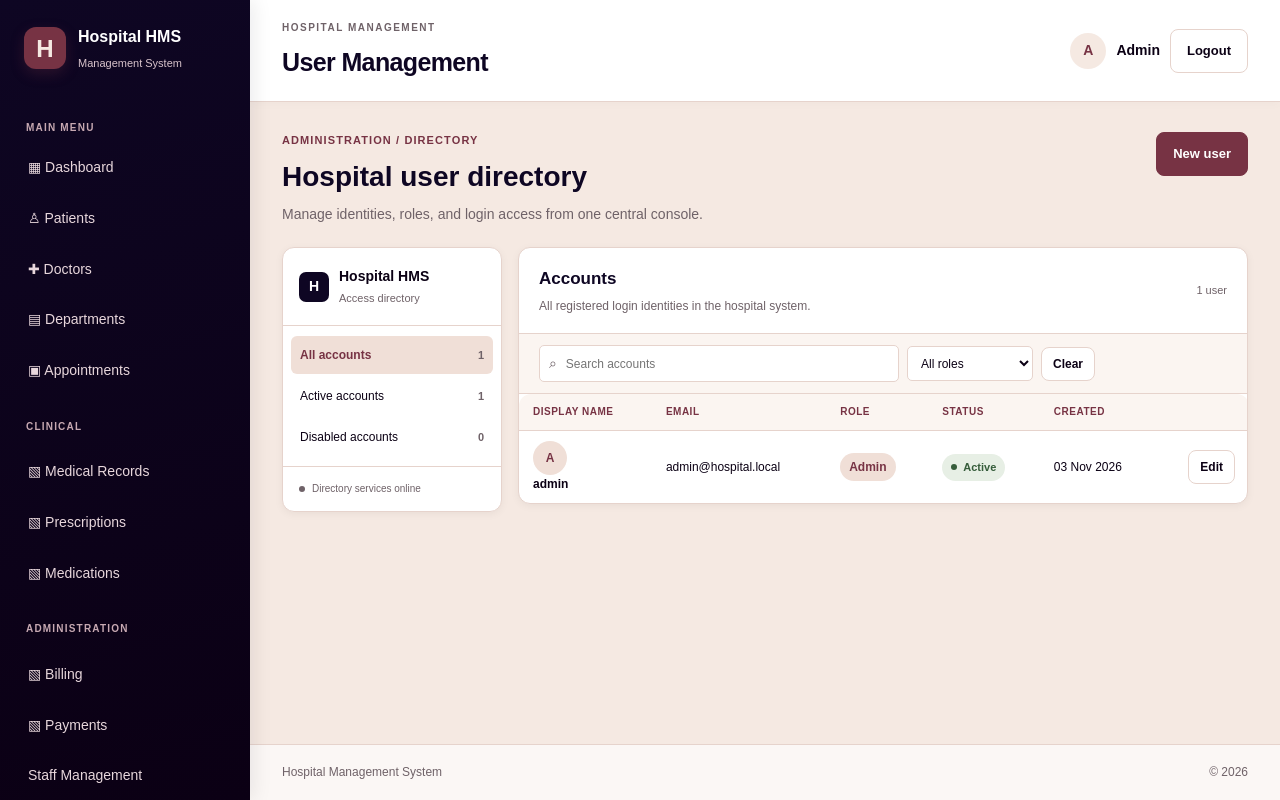
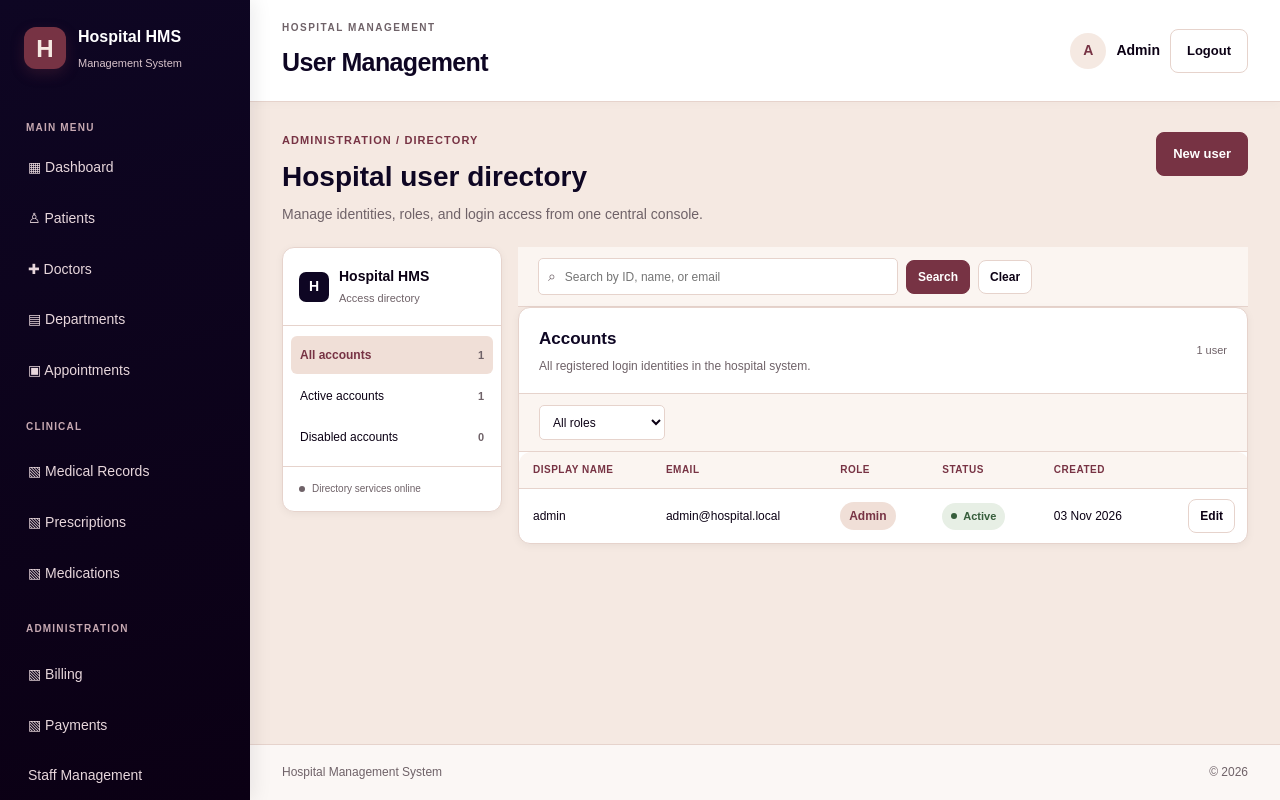
Before and after one commit to paulpromise/flask-hospital-management-system, a Flask app: page /users in a window 1280 px wide. Run offline with Flask 3, Linux system fonts and the light colour scheme; a user stored in the database is signed in.

Commit message:
Fix user management access and search
Co-authored-by: Copilot <223556219+Copilot@users.noreply.github.com>

```diff
--- a/app.py
+++ b/app.py
@@ -2387,9 +2387,14 @@ def toggle_user_status(user_id):
         return redirect(url_for("users"))
 
     user.is_active = not user.is_active
-    db.session.commit()
-    status = "activated" if user.is_active else "deactivated"
-    flash(f"User account {status} successfully.", "success")
+    try:
+        db.session.commit()
+        status = "activated" if user.is_active else "deactivated"
+        flash(f"User account {status} successfully.", "success")
+    except Exception:
+        db.session.rollback()
+        app.logger.exception("Failed to change status for user %s", user_id)
+        flash("Unable to change the user account status.", "error")
     return redirect(url_for("users"))
 
 
@@ -2398,6 +2403,7 @@ def toggle_user_status(user_id):
 @permission_required("system:manage")
 def users():
     directory_view = request.args.get("view", "all")
+    search_term = request.args.get("q", "").strip().lower()
     if directory_view not in {"all", "active", "disabled", "pending"}:
         directory_view = "all"
     linked_emails = {
@@ -2405,6 +2411,21 @@ def users():
         for user in User.query.with_entities(User.email).all()
         if user.email
     }
+    personnel_search_values = {}
+    for doctor in Doctor.query.with_entities(
+        Doctor.email, Doctor.doctor_code, Doctor.first_name, Doctor.last_name
+    ).all():
+        if doctor.email:
+            personnel_search_values[doctor.email.lower()] = (
+                f"{doctor.doctor_code} {doctor.first_name} {doctor.last_name}"
+            )
+    for member in Staff.query.with_entities(
+        Staff.email, Staff.staff_code, Staff.first_name, Staff.last_name
+    ).all():
+        if member.email:
+            personnel_search_values[member.email.lower()] = (
+                f"{member.staff_code} {member.first_name} {member.last_name}"
+            )
     available_doctors = [
         doctor for doctor in Doctor.query.order_by(Doctor.last_name, Doctor.first_name).all()
         if doctor.email and doctor.email.lower() not in linked_emails
@@ -2420,6 +2441,21 @@ def users():
         {"person": member, "entity_type": "staff"}
         for member in available_staff
     ]
+    if search_term:
+        pending_people = [
+            item for item in pending_people
+            if search_term in " ".join(
+                str(value) for value in (
+                    item["person"].id,
+                    getattr(item["person"], "doctor_code", None),
+                    getattr(item["person"], "staff_code", None),
+                    item["person"].first_name,
+                    item["person"].last_name,
+                    item["person"].email,
+                )
+                if value
+            ).lower()
+        ]
     pending_people.sort(
         key=lambda item: (
             item["person"].last_name.lower(),
@@ -2446,6 +2482,8 @@ def users():
         pending_pages=pending_pages,
         pending_total=pending_total,
         directory_view=directory_view,
+        search_term=search_term,
+        personnel_search_values=personnel_search_values,
     )
 
 
@@ -2612,15 +2650,17 @@ def provision_user(entity_type, entity_id):
         return redirect(url_for("users"))
 
     try:
-        db.session.add(User(
+        user = User(
             username=generate_login_username(email),
             email=email,
             password_hash=generate_password_hash(password),
             role=role,
             is_active=True,
-        ))
+        )
+        db.session.add(user)
         db.session.commit()
         flash(f"Login account created for {person.first_name} {person.last_name}.", "success")
+        return redirect(url_for("edit_user", user_id=user.id))
     except Exception:
         db.session.rollback()
         app.logger.exception("Failed to provision %s login", entity_type)
--- a/static/css/user-management.css
+++ b/static/css/user-management.css
@@ -171,17 +171,6 @@
 .user-identity small {
     color: var(--muted);
     font-size: 12px;
-}
-
-.user-avatar {
-    display: grid;
-    width: 34px;
-    height: 34px;
-    place-items: center;
-    border-radius: 50%;
-    background: var(--surface-hover);
-    color: var(--wine-plum);
-    font-weight: bold;
 }
 
 .role-badge {
@@ -700,6 +689,7 @@
         font: inherit;
         font-size: 12px;
         text-align: left;
+        text-decoration: none;
         cursor: pointer;
     }
 
--- a/static/js/user-management.js
+++ b/static/js/user-management.js
@@ -1,21 +1,23 @@
 (() => {
-    const search = document.querySelector("[data-user-search]");
+    const search = document.querySelector("[data-directory-search]");
     const role = document.querySelector("[data-user-role]");
     const rows = [...document.querySelectorAll("[data-user-row]")];
     const count = document.querySelector("[data-user-count]");
     const empty = document.querySelector("[data-user-filter-empty]");
-    const clear = document.querySelector("[data-clear-user-filters]");
-    const navItems = [...document.querySelectorAll("[data-directory-view]")];
+    const searchButton = document.querySelector("[data-directory-search-button]");
+    const clear = document.querySelector("[data-directory-clear]");
+    const pendingRows = [...document.querySelectorAll("[data-pending-row]")];
+    const navItems = [...document.querySelectorAll(".directory-nav [data-directory-view]")];
     const accountsPanel = document.querySelector('[data-directory-panel="accounts"]');
     const pendingPanel = document.querySelector('[data-directory-panel="pending"]');
 
-    if (!search || !role || !count || !empty) {
+    if (!search) {
         return;
     }
 
     const filterUsers = (directoryView = "all") => {
         const searchTerm = search.value.trim().toLowerCase();
-        const selectedRole = role.value;
+        const selectedRole = role?.value || "";
         let visible = 0;
 
         rows.forEach((row) => {
@@ -30,27 +32,42 @@
             }
         });
 
-        count.textContent = `${visible} ${visible === 1 ? "user" : "users"}`;
-        empty.hidden = visible !== 0;
+        pendingRows.forEach((row) => {
+            row.hidden = directoryView !== "pending" ||
+                !row.dataset.pendingSearchValue.toLowerCase().includes(searchTerm);
+        });
+        if (count && empty) {
+            count.textContent = `${visible} ${visible === 1 ? "user" : "users"}`;
+            empty.hidden = visible !== 0;
+        }
     };
 
     let activeView = document.body.dataset.directoryView || "all";
-    search.addEventListener("input", () => filterUsers(activeView));
-    role.addEventListener("change", () => filterUsers(activeView));
+    searchButton?.addEventListener("click", () => {
+        const query = encodeURIComponent(search.value.trim());
+        window.location.href = `/users?view=${activeView}${query ? `&q=${query}` : ""}`;
+    });
+    search.addEventListener("keydown", (event) => {
+        if (event.key === "Enter") {
+            event.preventDefault();
+            searchButton?.click();
+        }
+    });
+    role?.addEventListener("change", () => filterUsers(activeView));
     clear?.addEventListener("click", () => {
-        search.value = "";
-        role.value = "";
-        filterUsers(activeView);
+        window.location.href = `/users?view=${activeView}`;
     });
 
     navItems.forEach((item) => {
-        item.addEventListener("click", () => {
+        item.addEventListener("click", (event) => {
+            event.preventDefault();
             activeView = item.dataset.directoryView;
             navItems.forEach((navItem) => navItem.classList.toggle("is-selected", navItem === item));
             if (activeView === "pending") {
                 if (accountsPanel) accountsPanel.hidden = true;
                 if (pendingPanel) pendingPanel.hidden = false;
                 window.history.replaceState({}, "", `/users?view=pending`);
+                filterUsers(activeView);
                 return;
             }
             if (accountsPanel) accountsPanel.hidden = false;
--- a/templates/users.html
+++ b/templates/users.html
@@ -26,19 +26,19 @@
                 </div>
             </div>
             <nav class="directory-nav" aria-label="Directory views">
-                <button type="button" class="directory-nav-item {% if directory_view == 'all' %}is-selected{% endif %}" data-directory-view="all">
+                <a href="{{ url_for('users', view='all') }}" class="directory-nav-item {% if directory_view == 'all' %}is-selected{% endif %}" data-directory-view="all">
                     <span>All accounts</span><strong>{{ users|length }}</strong>
-                </button>
-                <button type="button" class="directory-nav-item {% if directory_view == 'active' %}is-selected{% endif %}" data-directory-view="active">
+                </a>
+                <a href="{{ url_for('users', view='active') }}" class="directory-nav-item {% if directory_view == 'active' %}is-selected{% endif %}" data-directory-view="active">
                     <span>Active accounts</span><strong>{{ users|selectattr('is_active')|list|length }}</strong>
-                </button>
-                <button type="button" class="directory-nav-item {% if directory_view == 'disabled' %}is-selected{% endif %}" data-directory-view="disabled">
+                </a>
+                <a href="{{ url_for('users', view='disabled') }}" class="directory-nav-item {% if directory_view == 'disabled' %}is-selected{% endif %}" data-directory-view="disabled">
                     <span>Disabled accounts</span><strong>{{ users|rejectattr('is_active')|list|length }}</strong>
-                </button>
+                </a>
                 {% if available_doctors or available_staff %}
-                <button type="button" class="directory-nav-item {% if directory_view == 'pending' %}is-selected{% endif %}" data-directory-view="pending">
+                <a href="{{ url_for('users', view='pending') }}" class="directory-nav-item {% if directory_view == 'pending' %}is-selected{% endif %}" data-directory-view="pending">
                     <span>Pending access</span><strong>{{ available_doctors|length + available_staff|length }}</strong>
-                </button>
+                </a>
                 {% endif %}
             </nav>
             <div class="directory-sidebar-footer">
@@ -48,6 +48,15 @@
         </aside>
 
         <main class="directory-main">
+            <div class="directory-toolbar">
+                <label class="directory-search">
+                    <span aria-hidden="true">⌕</span>
+                    <span class="sr-only">Search users</span>
+                    <input type="search" data-directory-search value="{{ search_term }}" placeholder="Search by ID, name, or email">
+                </label>
+                <button type="button" class="button button-primary button-small" data-directory-search-button>Search</button>
+                <button type="button" class="button button-secondary button-small" data-directory-clear>Clear</button>
+            </div>
             <section class="directory-panel" data-directory-panel="accounts" {% if directory_view == 'pending' %}hidden{% endif %}>
                 <div class="directory-panel-header">
                     <div>
@@ -57,11 +66,6 @@
                     <span class="directory-result-count" data-user-count>{{ users|length }} accounts</span>
                 </div>
                 <div class="directory-toolbar">
-                    <label class="directory-search">
-                        <span aria-hidden="true">⌕</span>
-                        <span class="sr-only">Search accounts</span>
-                        <input type="search" data-user-search placeholder="Search accounts">
-                    </label>
                     <label>
                         <span class="sr-only">Filter by role</span>
                         <select data-user-role>
@@ -71,7 +75,6 @@
                             {% endfor %}
                         </select>
                     </label>
-                    <button type="button" class="button button-secondary button-small" data-clear-user-filters>Clear</button>
                 </div>
                 <div class="directory-table-wrap">
                     <table class="data-table directory-table">
@@ -89,7 +92,7 @@
                             {% for user in users %}
                             <tr data-user-row
                                 data-user-id="{{ user.id }}"
-                                data-user-search-value="{{ user.username }} {{ user.email }}"
+                                data-user-search-value="{{ user.id }} {{ user.username }} {{ user.email }} {{ personnel_search_values.get(user.email.lower(), '') }}"
                                 data-user-role-value="{{ user.role }}"
                                 data-user-status-value="{{ 'active' if user.is_active else 'disabled' }}"
                                 data-user-name="{{ user.username }}"
@@ -97,12 +100,7 @@
                                 data-user-created="{{ user.created_at.strftime('%d %b %Y') if user.created_at else 'Unknown' }}"
                                 data-user-role-label="{{ user.role|title }}"
                                 data-user-status-label="{{ 'Active' if user.is_active else 'Disabled' }}">
-                                <td>
-                                    <div class="directory-identity">
-                                        <span class="user-avatar">{{ user.username[:1]|upper }}</span>
-                                        <strong>{{ user.username }}</strong>
-                                    </div>
-                                </td>
+                                <td>{{ user.username }}</td>
                                 <td>{{ user.email }}</td>
                                 <td><span class="role-badge">{{ user.role|title }}</span></td>
                                 <td>
@@ -144,12 +142,13 @@
                         <tbody>
                             {% for pending in pending_people %}
                             {% set person = pending.person %}
-                            <tr>
+                            <tr data-pending-row
+                                data-pending-search-value="{{ person.id }} {{ person.doctor_code if pending.entity_type == 'doctor' else person.staff_code }} {{ person.first_name }} {{ person.last_name }} {{ person.email }}">
                                 <td><strong>{{ 'Dr. ' if pending.entity_type == 'doctor' else '' }}{{ person.first_name }} {{ person.last_name }}</strong></td>
                                 <td>{{ 'Doctor' if pending.entity_type == 'doctor' else person.job_title or 'Staff' }}</td>
                                 <td>{{ person.email }}</td>
                                 <td class="directory-action-cell">
-                                    <a href="{{ url_for('provision_user', entity_type=pending.entity_type, entity_id=person.id) }}" class="button button-secondary button-small">Edit access</a>
+                                    <a href="{{ url_for('provision_user', entity_type=pending.entity_type, entity_id=person.id) }}" class="button button-secondary button-small">Enable login</a>
                                 </td>
                             </tr>
                             {% endfor %}
```
Also changed, not shown: migrate_user_roles.py (added, +32 -0 lines), templates/pending_user_edit.html (+7 -6 lines).
